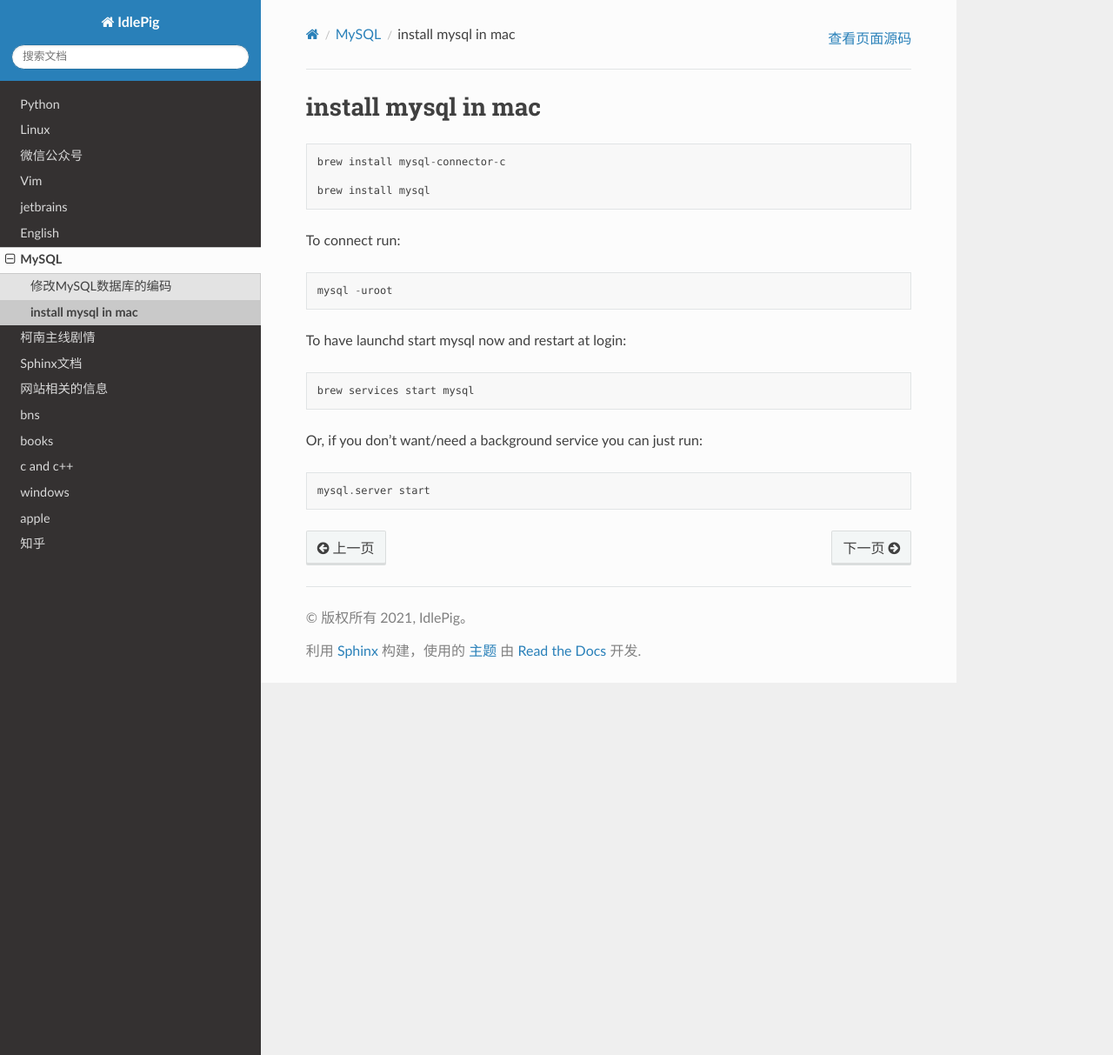
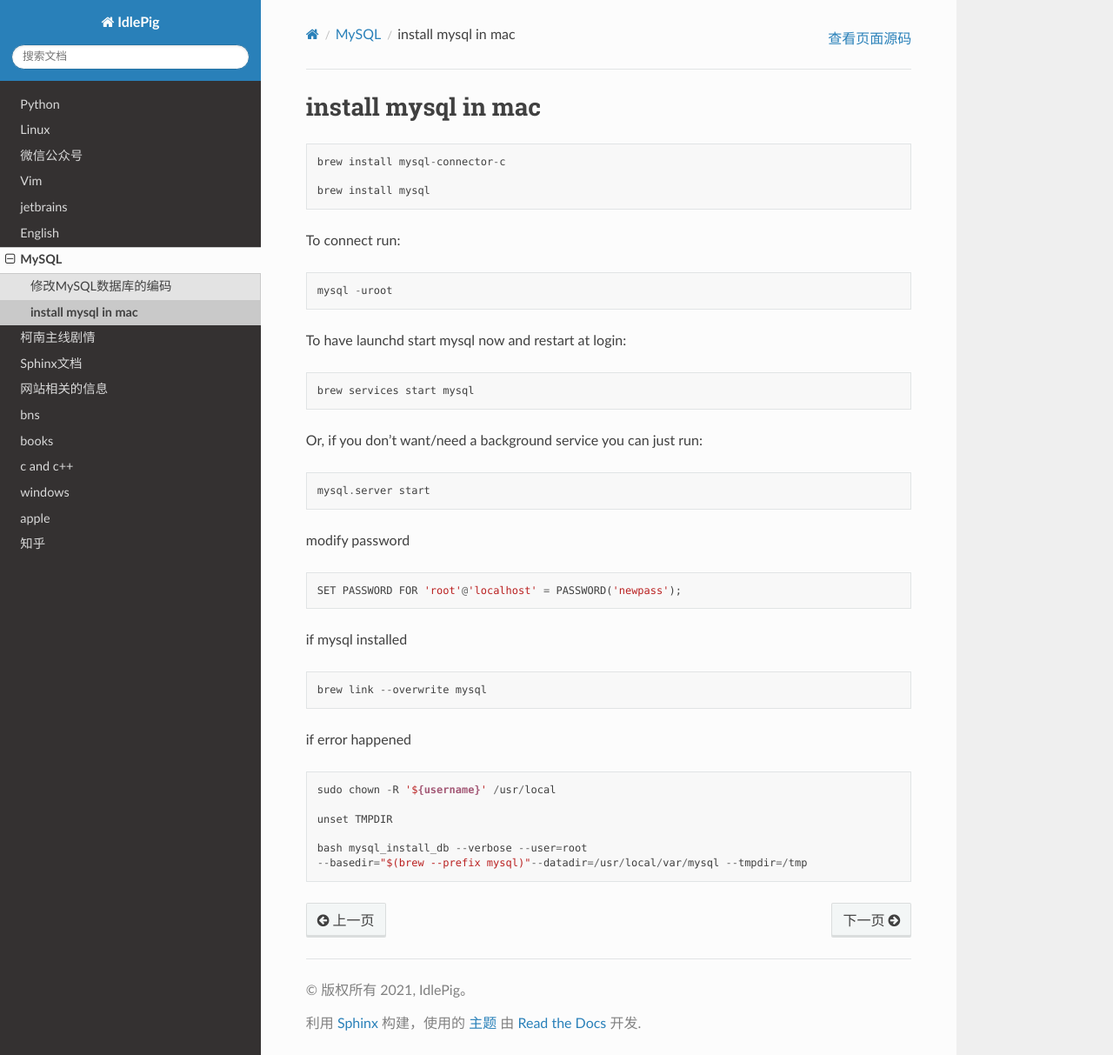
Before and after one commit to otfsenter/idlepig, a Sphinx documentation site: the page built from source/mysql/install_in_mac.rst, in a window 1280 px wide and 1213 px high. Shown: the whole window at 87% size. Built offline with Sphinx 7.4.7 and the Read the Docs theme 2.0.0, drawn with Linux system fonts in a browser that asks for light colours.

Commit message:
install mysql in mac 2

```diff
--- a/source/mysql/install_in_mac.rst
+++ b/source/mysql/install_in_mac.rst
@@ -29,3 +29,31 @@ Or, if you don't want/need a background service you can just run:
 .. code::
 
     mysql.server start
+
+
+
+modify password
+
+
+.. code::
+
+    SET PASSWORD FOR 'root'@'localhost' = PASSWORD('newpass');
+
+
+if mysql installed
+
+
+.. code::
+
+    brew link --overwrite mysql
+
+if error happened
+
+.. code::
+
+    sudo chown -R '${username}' /usr/local
+
+    unset TMPDIR
+
+    bash mysql_install_db --verbose --user=root
+    --basedir="$(brew --prefix mysql)"--datadir=/usr/local/var/mysql --tmpdir=/tmp
```
